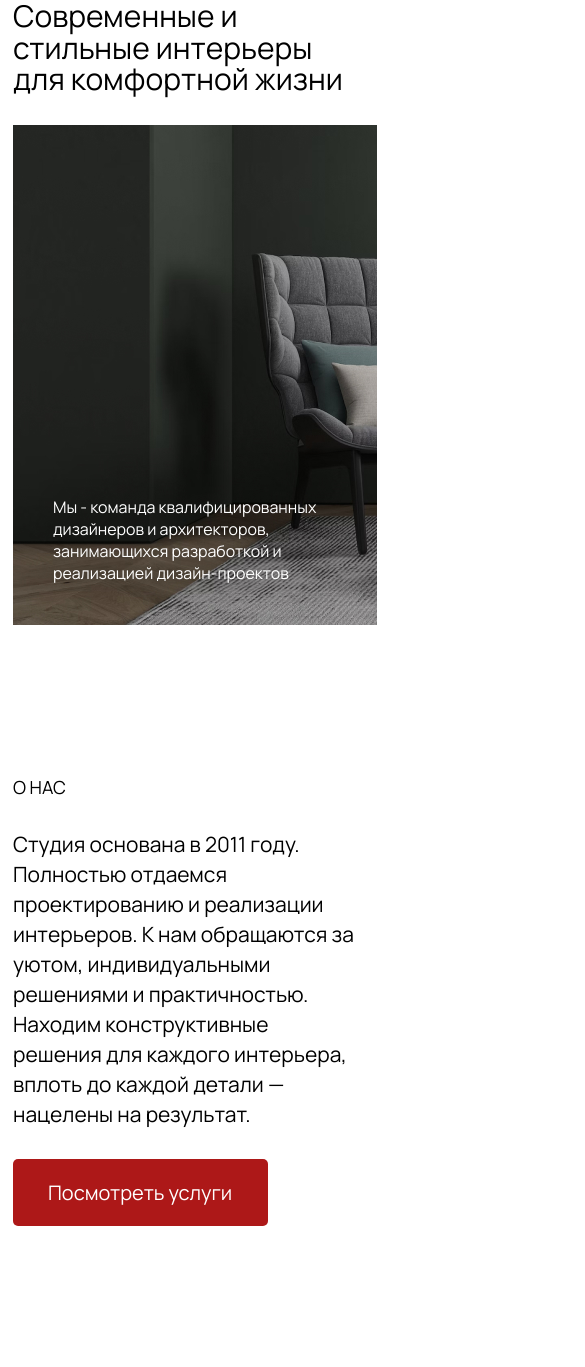
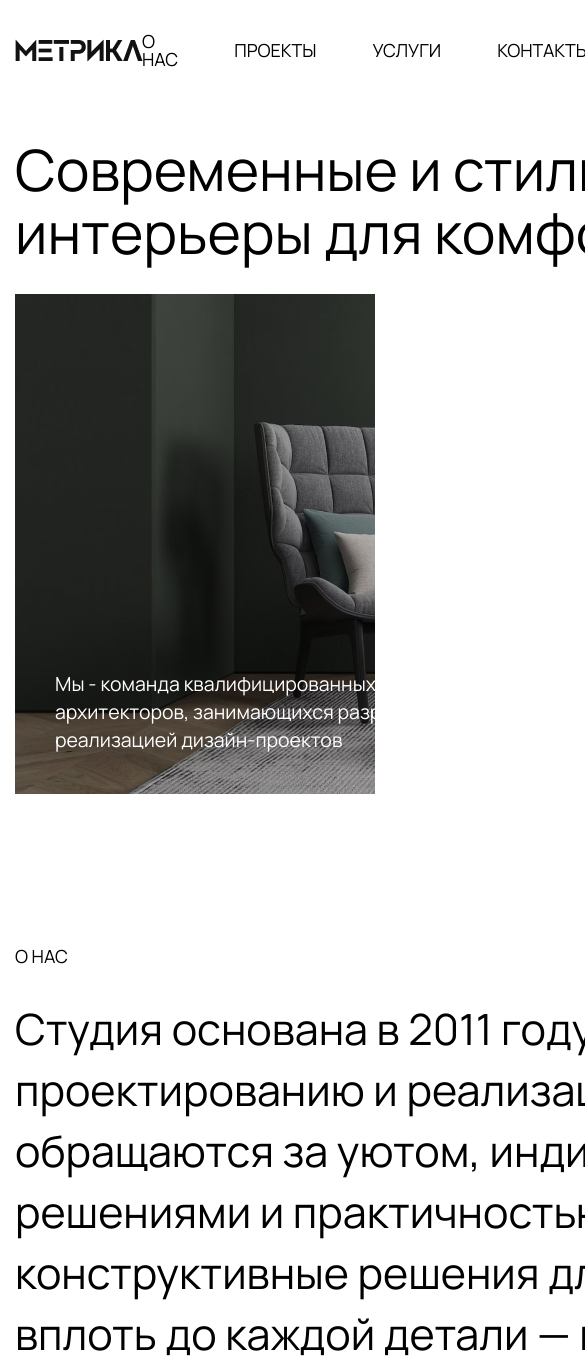
Before and after one commit to kyuubi-Yhp/metrika-project-2.0, a plain HTML site: page index.html in a window 390 px wide. Shown: the top 1367 px of the page, 585 px wide, since content can reach past the window. Before the commit the page ends 1226 px from the top, so only its background shows below. Drawn offline with Linux system fonts and the light colour scheme.

Commit message:
delete and add new

```diff
--- a/css/style.css
+++ b/css/style.css
@@ -404,61 +404,3 @@ body {
     width: 100%;
     padding: 0 15px 0 15px;
   }
-
-  .main__1-title {
-    font-size: 50px;
-    width: 850px;
-  }
-
-  .main__1-picture-text {}
-
-  .main__1-text {
-    font-size: 20px;
-  }
-}
-
-/* -----------------страница 2-------------- */
-@media (max-width:1199px) {
-  .main__2-text {
-    font-size: 35px;
-  }
-
-}
-
-/* -----------------медиа адаптив 767px------------ */
-
-@media (max-width: 767px) {
-  .container {
-    width: 100%;
-    padding: 0 13px 0 13px;
-  }
-
-  .main__1-title {
-    width: 335px;
-    font-size: 30px;
-    line-height: 31.62px;
-
-  }
-
-  .main__1-picture-text {}
-
-  .main__1-text {
-    width: 330px;
-    font-size: 16px;
-    line-height: 21.86px;
-  }
-}
-
-/* -----------------страница 2-------------- */
-
-@media (max-width: 767px) {
-
-  .main__2-text {
-    width: 345px;
-    font-size: 21px;
-    font-weight: 400;
-    line-height: 30.05px;
-    text-align: left;
-
-  }
-}
--- a/index.html
+++ b/index.html
@@ -14,7 +14,7 @@
 
 <body>
 
-  <!-- <header class="header">
+  <header class="header">
     <div class="container">
       <div class="header__contant-nav">
 
@@ -32,7 +32,7 @@
         </nav>
       </div>
     </div>
-  </header> -->
+  </header>
 
   <main>
     <section class="main__1">
@@ -63,7 +63,7 @@
       </div>
     </section>
 
-    <!-- <section id="project" class="main__3">
+    <section id="project" class="main__3">
       <div class="container">
 
         <h3 class="main__3-title">проекты</h3>
@@ -158,7 +158,7 @@
         </nav>
         <p class="footer__text">студия дизайна интерьера Метрика — 2023</p>
       </div>
-    </footer> -->
+    </footer>
   </main>
 
 </body>
```
